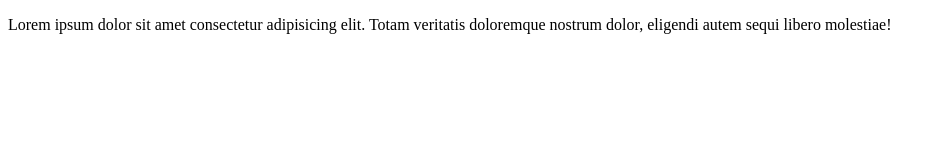
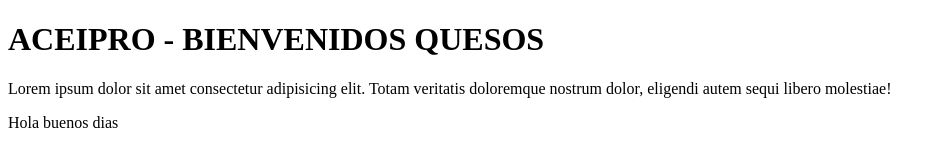
Before and after one commit to luis7torres/test1, a plain HTML site: page index.html in a window 1280 px wide. Shown: the whole page, without its empty margins (0-945 px from the left). Drawn offline with Linux system fonts and the light colour scheme.

Commit message:
Creacion Titulo y nuevo parrafo

```diff
--- a/index.html
+++ b/index.html
@@ -7,9 +7,15 @@
   </head>
   <body>
     <!--Creacion de parrafo con texto aleatorio-->
+    <h1>
+      ACEIPRO - BIENVENIDOS QUESOS
+    </h1>
     <p>
       Lorem ipsum dolor sit amet consectetur adipisicing elit. Totam veritatis
       doloremque nostrum dolor, eligendi autem sequi libero molestiae!
     </p>
+    <p>
+      Hola buenos dias
+    </p>
   </body>
 </html>
```
